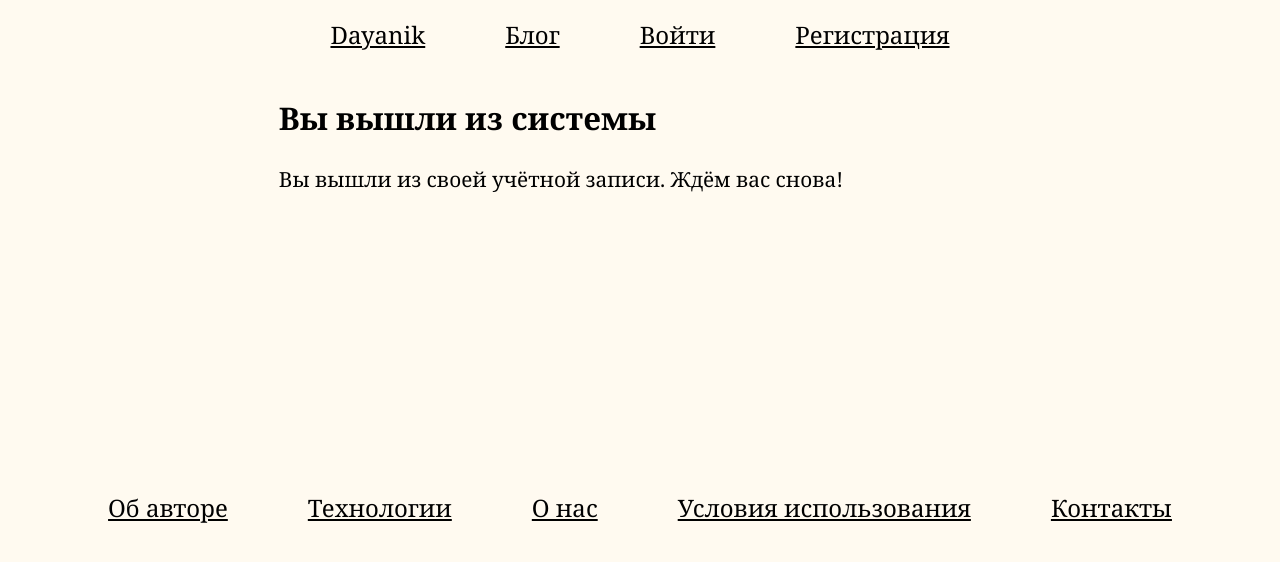
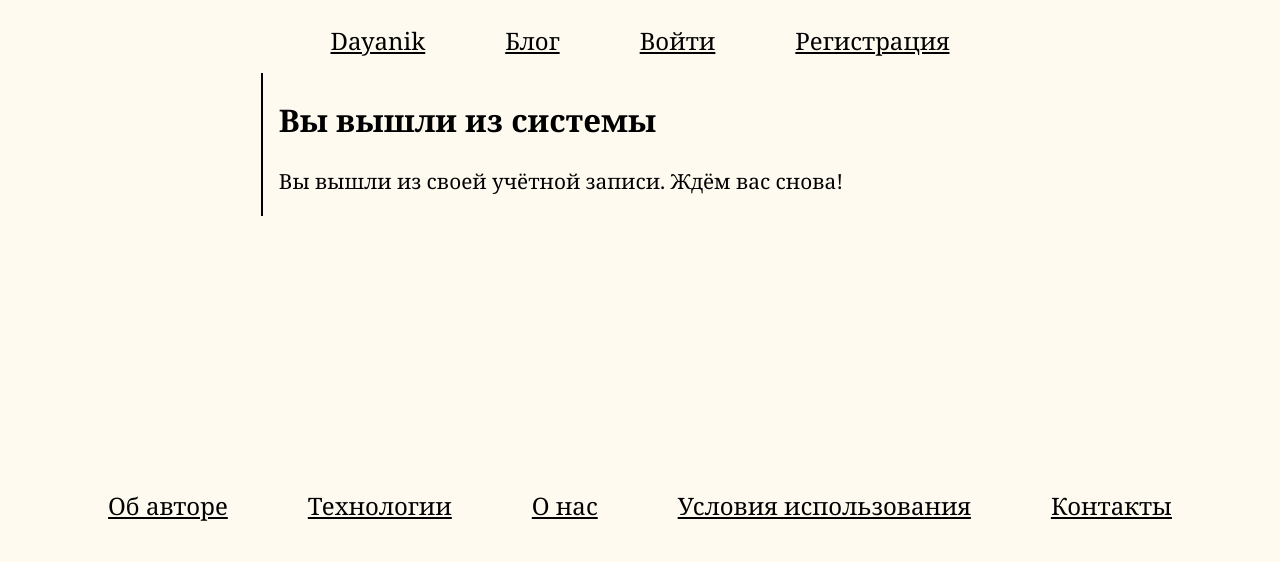
Before and after one commit to Dayad1994/Dayanik, a Django app: page /auth/logout/ in a window 1280 px wide. Shown: the top 562 px of the page. Run offline with Django 4.2, Linux system fonts and the light colour scheme.

Commit message:
mod style.css

```diff
--- a/dayanik/static/style.css
+++ b/dayanik/static/style.css
@@ -9,13 +9,12 @@
 }
 
 .wrapper > * {
-    padding: 10px;
     flex: 1 100%;
 }
 
 @media screen and (max-width: 599px) {
     header, footer { gap: 1rem; }
-    textarea { width: 80vw; }
+    textarea { width: 90vw; }
 }
 
 @media screen and (min-width: 600px) {
@@ -108,7 +107,6 @@
 */
 
 textarea {
-    min-width: 207px;
     font-size: 1rem;
     background-color: floralwhite;
 }
@@ -151,7 +149,7 @@
 */
 
 .post-header > h2 {
-    margin-bottom: 0;
+    margin-bottom: 1rem;
 }
 
 .post-header > p {
@@ -160,6 +158,14 @@
     margin: 0;
 }
 
-article > p {
+.article > p {
     line-height: 1.5;
+    margin-bottom: 0;
+
 }
+
+.article {
+    padding-left: 1rem;
+    border-left: 2px solid;
+    margin-bottom: 3rem;
+}
```
